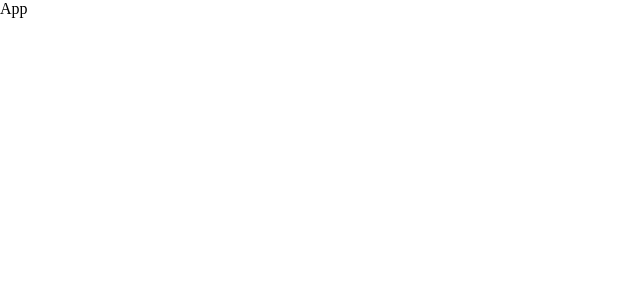
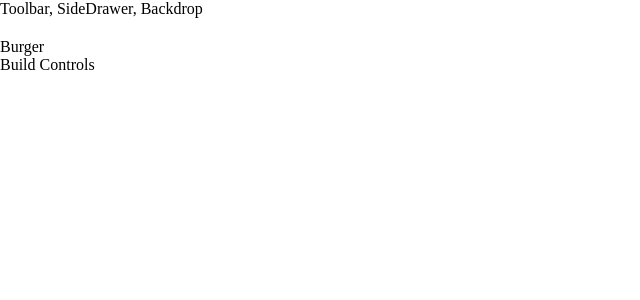
Before and after one commit to Arumyan/Burger, a React (Create React App) app: page / in a window 1280 px wide. Shown: the top 300 px of the page, without its empty margins (0-640 px from the left). Built offline with nearby package versions, Linux system fonts and the light colour scheme.

Commit message:
add some layout

```diff
--- a/src/App.js
+++ b/src/App.js
@@ -1,10 +1,14 @@
 import React, { Component } from 'react';
+import Layout from './components/Layout/Layout'
+import BurgerBuilder from './containers/BurgerBuilder/BurgerBuilder'
 
 class App extends Component {
   render() {
     return (
       <div>
-        App
+        <Layout>
+          <BurgerBuilder />
+        </Layout>
       </div>
     );
   }
--- /dev/null
+++ b/src/components/Burger/Burger.js
@@ -0,0 +1,2 @@
+import React from 'react'
+import classes from './Burger.module.scss'
--- /dev/null
+++ b/src/components/Layout/Layout.js
@@ -0,0 +1,13 @@
+import React from 'react';
+import classes from './Layout.module.scss'
+
+const Layout = (props) => {
+  return (
+    <>
+      <div>Toolbar, SideDrawer, Backdrop</div>
+      <main className={classes.Content}>{props.children}</main>
+    </>
+  );
+};
+
+export default Layout
--- /dev/null
+++ b/src/components/Layout/Layout.module.scss
@@ -0,0 +1,3 @@
+.Content {
+  margin: 20px 0 0;
+}
--- /dev/null
+++ b/src/containers/BurgerBuilder/BurgerBuilder.js
@@ -0,0 +1,14 @@
+import React, {Component} from 'react'
+
+class BurgerBuilder extends Component {
+  render () {
+    return (
+      <>
+        <div>Burger</div>
+        <div>Build Controls</div>
+      </>
+    )
+  }
+}
+
+export default BurgerBuilder
```
Also changed, not shown: src/components/Burger/BurgerIngredient.js/BurgerIngredient.js (added, +45 -0 lines), src/components/Burger/Burger.module.scss (added), src/components/Burger/BurgerIngredient.js/BurgerIngredient.module.scss (added).
